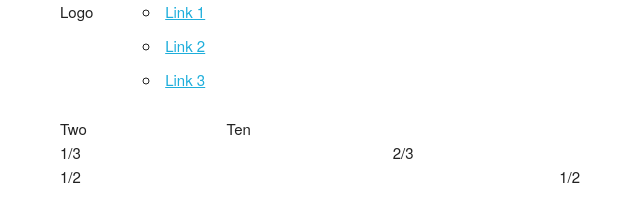
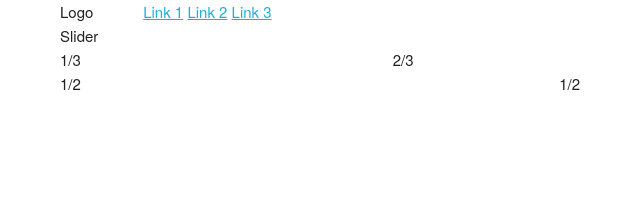
Before and after one commit to denis1206/gasolution-onepage, a plain HTML site: page demo.html in a window 1280 px wide. Shown: the whole page, without its empty margins (100-740 px from the left). Drawn offline with Linux system fonts and the light colour scheme.

Commit message:
começando essa bagaça

```diff
--- /dev/null
+++ b/css/custom.css
@@ -0,0 +1,15 @@
+nav ul{
+    margin: 0;
+}
+
+nav ul li{
+    margin: 0
+}
+
+ul{
+    list-style: none;
+}
+
+ul li{
+    display: inline-block;
+}
--- a/demo.html
+++ b/demo.html
@@ -7,6 +7,7 @@
   <title>Gasolution</title>
   <link rel="stylesheet" href="css/normalize.css" />
   <link rel="stylesheet" href="css/skeleton.css" />
+  <link rel="stylesheet" href="css/custom.css" />
 </head>
 <body>
   <div class="container">
@@ -24,8 +25,7 @@
     </div>
 
     <div class="row">
-      <div class="two columns">Two</div>
-      <div class="ten columns">Ten</div>
+      <div class="twelve columns">Slider</div>
     </div>
 
     <div class="row">
```
